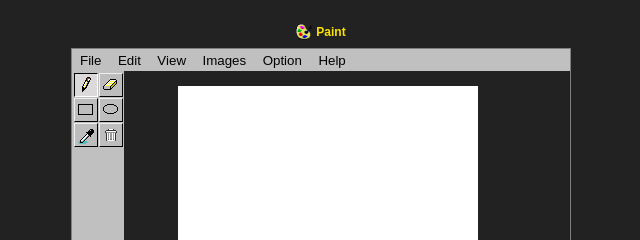
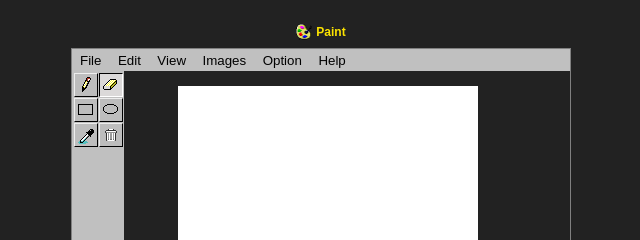
Before and after one commit to drenepiedra/Clon-Paint, a plain HTML site: page index.html in a window 1280 px wide. Both pictures are taken after a click on the button 429 px from the left and 84 px from the top of the page. Shown: the top 240 px of the page, 319-959 px from the left. Drawn offline with Linux system fonts and the light colour scheme.

Commit message:
Borrador

```diff
--- a/index.html
+++ b/index.html
@@ -149,6 +149,7 @@
         const $colorPicker = $('#color-picker')//recuperar el color picker para usar los colores
         const $clearBtn = $('#clear-btn')//recuperar el boton de limpiar para borrar los dibujos
         const $drawBtn = $('#draw-btn')
+        const $eraseBtn = $('#erase-btn')
         const $rectangleBtn = $('#rectangle-btn')
         const  ctx = $canvas.getContext('2d')
 
@@ -173,8 +174,12 @@
         $drawBtn.addEventListener('click' , () => {
             setMode(MODES.DRAW)
         })
+
         $rectangleBtn.addEventListener('click' , () => {
             setMode(MODES.RECTANGLE)
+        })
+        $eraseBtn.addEventListener('click' , () => {
+            setMode(MODES.ERASE)
         })
 
         // METODOS
@@ -197,7 +202,7 @@
         const { offsetX, offsetY } = event
 
 
-        if (mode === MODES.DRAW) {
+        if (mode === MODES.DRAW || mode === MODES.ERASE ) {
             // comenzar un trazado
             ctx.beginPath()
             // mover el trazado a las coordenadas actuales
@@ -247,17 +252,27 @@
         if (mode === MODES.DRAW) {
             $drawBtn.classList.add('active')
             canvas.style.cursor = 'crosshair'
+               ctx.globalCompositeOperation = 'source-over'
+            ctx.lineWidth = 2
             return
         }
 
         if (mode == MODES.RECTANGLE) {
             $rectangleBtn.classList.add('active')
-               canvas.style.cursor = 'crosshair'
+            canvas.style.cursor = 'crosshair'
+            ctx.globalCompositeOperation = 'source-over'
             return
         }
+        if (mode == MODES.ERASE) {
+            $eraseBtn.classList.add('active')
+            canvas.style.cursor = 'url("./cursors/erase.png") 0 24, auto';
+            ctx.globalCompositeOperation = 'destination-out'
+            ctx.lineWidth = 20
 
+            return
+        }
     }
-
+        setMode(MODES.DRAW)
     </script>
 </head>
 <body>
@@ -277,7 +292,7 @@
         </header>
     <aside>
         <nav>
-            <button class="active" id="draw-btn" title="Pencil"></button>
+            <button id="draw-btn" title="Pencil"></button>
             <button id="erase-btn" title="Borrar"></button>
             <button id="rectangle-btn" title="Rectangulo"></button>
             <button id="ellipse-btn" title="Elipse"></button>
```
